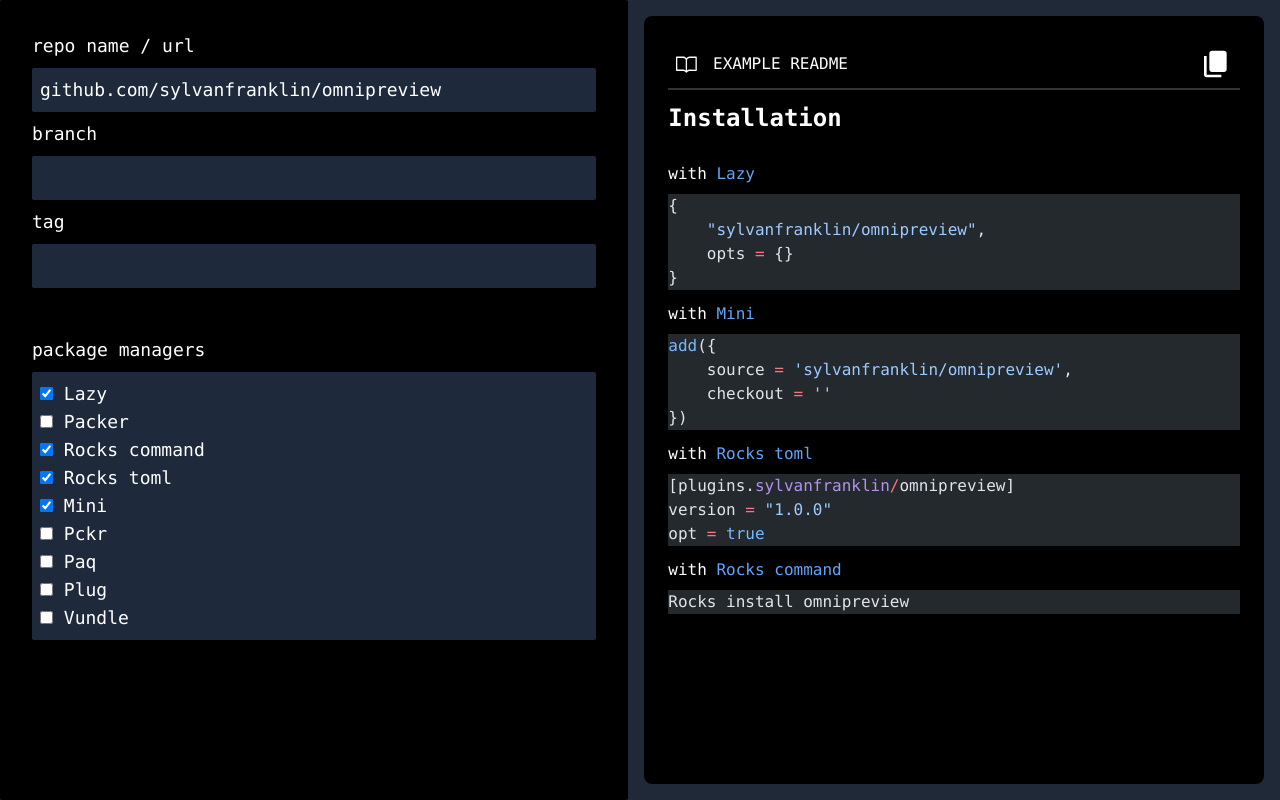
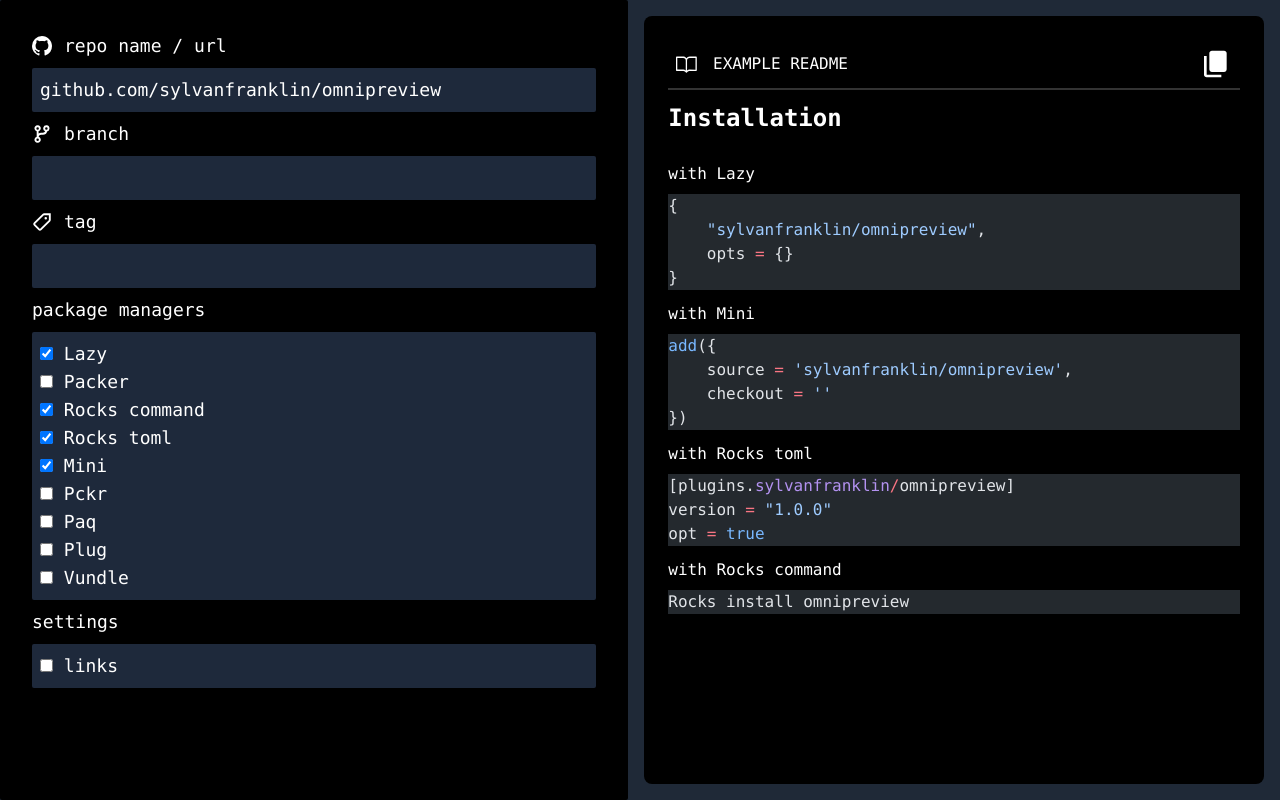
Before and after one commit to SylvanFranklin/installma, a SvelteKit app: page / in a window 1280 px wide. Built offline with nearby package versions, Linux system fonts and the light colour scheme.

Commit message:
feat: add basic icons

```diff
--- a/package.json
+++ b/package.json
@@ -8,7 +8,7 @@
         "build": "vite build",
         "preview": "vite preview",
         "prepare": "svelte-kit sync || echo ''",
-        "release": "npm run build && npm run deploy",
+        "release": "bun run build && bun run deploy",
         "deploy": "gh-pages --dotfiles --nojekyll -d build"
     },
     "devDependencies": {
--- a/src/routes/+page.svelte
+++ b/src/routes/+page.svelte
@@ -2,14 +2,10 @@
     import { templates, all_pms, pm_link } from "$lib";
     import { createHighlighter } from "shiki";
     import { slide } from "svelte/transition";
+    let links = $state(false);
     let copy_button;
     let pms = $state(all_pms);
-    let selected_pms = $state([
-        "Lazy",
-        "Mini",
-        "Rocks toml",
-        "Rocks command",
-    ]);
+    let selected_pms = $state(["Lazy", "Mini", "Rocks toml", "Rocks command"]);
     let branch = $state("");
     let tag = $state("");
     let url = $state("github.com/sylvanfranklin/omnipreview");
@@ -59,7 +55,21 @@
         class="flex flex-col w-full gap-3 rounded-sm p-8 bg-black text-white overflow-scroll text-lg"
     >
         <form onsubmit={handleSubmit} class="flex flex-col gap-2 text-left">
-            <h1>repo name / url</h1>
+            <h1 class="flex flex-row items-center gap-3">
+                <svg
+                    xmlns="http://www.w3.org/2000/svg"
+                    width="20"
+                    height="20"
+                    viewBox="0 0 16 16"
+                    ><path
+                        fill="currentColor"
+                        fill-rule="evenodd"
+                        d="M7.976 0A7.977 7.977 0 0 0 0 7.976c0 3.522 2.3 6.507 5.431 7.584c.392.049.538-.196.538-.392v-1.37c-2.201.49-2.69-1.076-2.69-1.076c-.343-.93-.881-1.175-.881-1.175c-.734-.489.048-.489.048-.489c.783.049 1.224.832 1.224.832c.734 1.223 1.859.88 2.3.685c.048-.538.293-.88.489-1.076c-1.762-.196-3.621-.881-3.621-3.964c0-.88.293-1.566.832-2.153c-.05-.147-.343-.978.098-2.055c0 0 .685-.196 2.201.832c.636-.196 1.322-.245 2.007-.245s1.37.098 2.006.245c1.517-1.027 2.202-.832 2.202-.832c.44 1.077.146 1.908.097 2.104a3.16 3.16 0 0 1 .832 2.153c0 3.083-1.86 3.719-3.62 3.915c.293.244.538.733.538 1.467v2.202c0 .196.146.44.538.392A7.98 7.98 0 0 0 16 7.976C15.951 3.572 12.38 0 7.976 0"
+                        clip-rule="evenodd"
+                    /></svg
+                >
+                repo name / url
+            </h1>
             <!-- svelte-ignore a11y_autofocus -->
             <input
                 autofocus
@@ -67,19 +77,48 @@
                 type="text"
                 bind:value={url}
             />
-            <h2 class="">branch</h2>
+            <h2 class="flex flex-row gap-3 items-center">
+                <svg
+                    xmlns="http://www.w3.org/2000/svg"
+                    width="20"
+                    height="20"
+                    viewBox="0 0 16 16"
+                    ><path
+                        fill="currentColor"
+                        fill-rule="evenodd"
+                        d="M11.5 4.5a1 1 0 1 0 0-2a1 1 0 0 0 0 2m2.5-1a2.5 2.5 0 0 1-1.872 2.42A3.5 3.5 0 0 1 8.75 8.5h-1.5a2 2 0 0 0-1.965 1.626a2.501 2.501 0 1 1-1.535-.011v-4.23a2.501 2.501 0 1 1 1.5 0v1.742a3.5 3.5 0 0 1 2-.627h1.5a2 2 0 0 0 1.823-1.177A2.5 2.5 0 1 1 14 3.5m-8.5 9a1 1 0 1 1-2 0a1 1 0 0 1 2 0m0-9a1 1 0 1 1-2 0a1 1 0 0 1 2 0"
+                        clip-rule="evenodd"
+                    /></svg
+                >
+                branch
+            </h2>
             <input
                 class="outline-none bg-slate-800 text-white p-2 rounded-sm w-full"
                 type="text"
                 bind:value={branch}
             />
-            <h2 class="">tag</h2>
+            <h2 class="flex flex-row gap-3 items-center">
+                <svg
+                    xmlns="http://www.w3.org/2000/svg"
+                    width="20"
+                    height="20"
+                    viewBox="0 0 16 16"
+                    ><path
+                        fill="currentColor"
+                        fill-rule="evenodd"
+                        d="M9.664 1a1.75 1.75 0 0 0-1.237.512L1.514 8.419a1.75 1.75 0 0 0-.001 2.475L5.1 14.48a1.75 1.75 0 0 0 2.474 0l6.914-6.906A1.75 1.75 0 0 0 15 6.335V1zm-.177 1.573a.25.25 0 0 1 .177-.073H13.5v3.835a.25.25 0 0 1-.073.177L6.513 13.42a.25.25 0 0 1-.353 0L2.574 9.833a.25.25 0 0 1 0-.353zM11 6a1 1 0 1 0 0-2a1 1 0 0 0 0 2"
+                        clip-rule="evenodd"
+                    /></svg
+                >tag
+            </h2>
             <input
                 class="outline-none bg-slate-800 rounded-sm text-white p-2"
                 type="text"
                 bind:value={tag}
             />
-            <h2 class="mt-10">package managers</h2>
+
+
+            <h2 class="">package managers</h2>
             <span class="flex flex-col items-start bg-slate-800 p-2 rounded-sm">
                 {#each pms as pm}
                     <label>
@@ -94,6 +133,13 @@
                         {pm}
                     </label>
                 {/each}
+            </span>
+            <h2 class="flex flex-row gap-3 items-center">settings</h2>
+            <span class="flex flex-col items-start bg-slate-800 p-2 rounded-sm">
+                <label class="Links">
+                    <input class="" type="checkbox" bind:checked={links} />
+                    links
+                </label>
             </span>
         </form>
     </span>
@@ -142,10 +188,19 @@
             {#each selected_pms as pm}
                 <span transition:slide>
                     <h2 class="mb-2">
-                        with <a href={pm_link(pm)} class="text-blue-400">{pm}</a>
+                        with
+                        {#if links}
+                            <a href={pm_link(pm)} class="text-blue-400">{pm}</a>
+                        {:else}
+                            {pm}
+                        {/if}
                     </h2>
                     {@html hl.codeToHtml(
-                        templates[pm.toLowerCase().trim().replace(" ", "")](url, branch, tag),
+                        templates[pm.toLowerCase().trim().replace(" ", "")](
+                            url,
+                            branch,
+                            tag,
+                        ),
                         {
                             lang: "lua",
                             theme: "github-dark",
```
